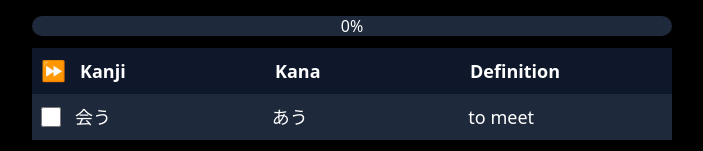
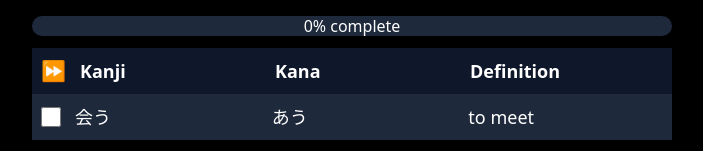
Before and after one commit to bryanjenningz/jlpt-audio-srs, a Next.js app: page / in a window 1280 px wide. Shown: the top 151 px of the page, without its empty margins (288-991 px from the left). Built offline with nearby package versions, Linux system fonts and the light colour scheme.

Commit message:
Show seen or complete count in progress bar

```diff
--- a/src/pages/index.tsx
+++ b/src/pages/index.tsx
@@ -14,6 +14,12 @@ function classNames(...classes: (string | false)[]): string {
   return classes.filter(Boolean).join(" ");
 }
 
+const progressBarStates = {
+  0: "percent",
+  1: "complete",
+  2: "seenOrComplete",
+} as const;
+
 export default function Home() {
   const [autoplay, setAutoplay] = useState(false);
   const [japaneseShown, setJapaneseShown] = useState(false);
@@ -23,8 +29,12 @@ export default function Home() {
     type: "CLOSED",
   });
   const [lastWord, setLastWord] = useState<Word>();
-  const [percentCompleteShown, setPercentCompleteShown] = useState(true);
+  const [percentCompleteShown, setPercentCompleteShown] =
+    useState<keyof typeof progressBarStates>(0);
   const completeCount = words.filter((word) => word.known).length;
+  const completeOrSeenCount = words.filter(
+    (word) => word.known || word.type === "seen",
+  ).length;
   const percentComplete = Math.floor((completeCount / words.length) * 100);
 
   const playWord = useCallback(
@@ -62,7 +72,18 @@ export default function Home() {
         <button
           aria-hidden
           className="relative h-5 w-full overflow-hidden rounded-full bg-slate-800"
-          onClick={() => setPercentCompleteShown((x) => !x)}
+          onClick={() =>
+            setPercentCompleteShown((x): keyof typeof progressBarStates => {
+              switch (x) {
+                case 0:
+                  return 1;
+                case 1:
+                  return 2;
+                case 2:
+                  return 0;
+              }
+            })
+          }
         >
           <div
             className="absolute bottom-0 left-0 top-0 bg-blue-700 text-center"
@@ -70,11 +91,19 @@ export default function Home() {
           ></div>
 
           <div className="absolute inset-0 flex items-center justify-center">
-            {words.length === 0
-              ? ""
-              : percentCompleteShown
-              ? `${percentComplete}%`
-              : `${completeCount} / ${words.length}`}
+            {((): string => {
+              if (words.length === 0) {
+                return "";
+              }
+              switch (progressBarStates[percentCompleteShown]) {
+                case "percent":
+                  return `${percentComplete}% complete`;
+                case "complete":
+                  return `${completeCount} / ${words.length} complete`;
+                case "seenOrComplete":
+                  return `${completeOrSeenCount} / ${words.length} seen or complete`;
+              }
+            })()}
           </div>
         </button>
 
```
